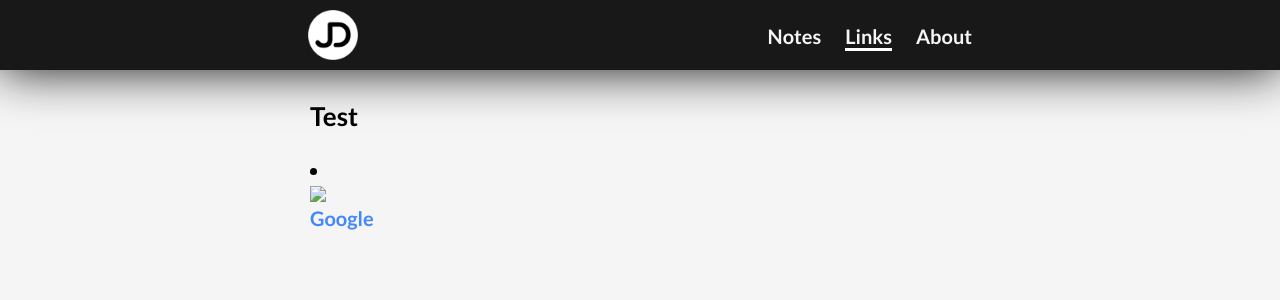
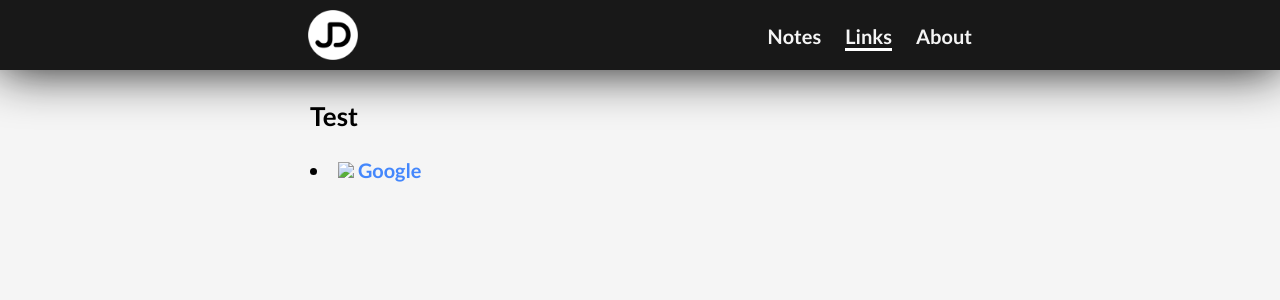
Before and after one commit to ijd/ijd.github.io, a Jekyll site: the page built from _pages/links.html, in a window 1280 px wide. Shown: the top 300 px of the page. Built offline with Jekyll 4.4.1, drawn with Linux system fonts in a browser that asks for light colours.

Commit message:
Update links.html

```diff
--- a/_pages/links.html
+++ b/_pages/links.html
@@ -8,5 +8,5 @@ permalink: /links/
 <h3>Test</h3>
 
 <p>
-  <li><img src="https://s2.googleusercontent.com/s2/favicons?domain_url=https://www.google.com/"> <a href="https://www.google.com/ncr">Google</a></li>
+  <li><img style="display:inline-flex;!important;" src="https://s2.googleusercontent.com/s2/favicons?domain_url=https://www.google.com/"> <a href="https://www.google.com/ncr">Google</a></li>
 </p>
```
